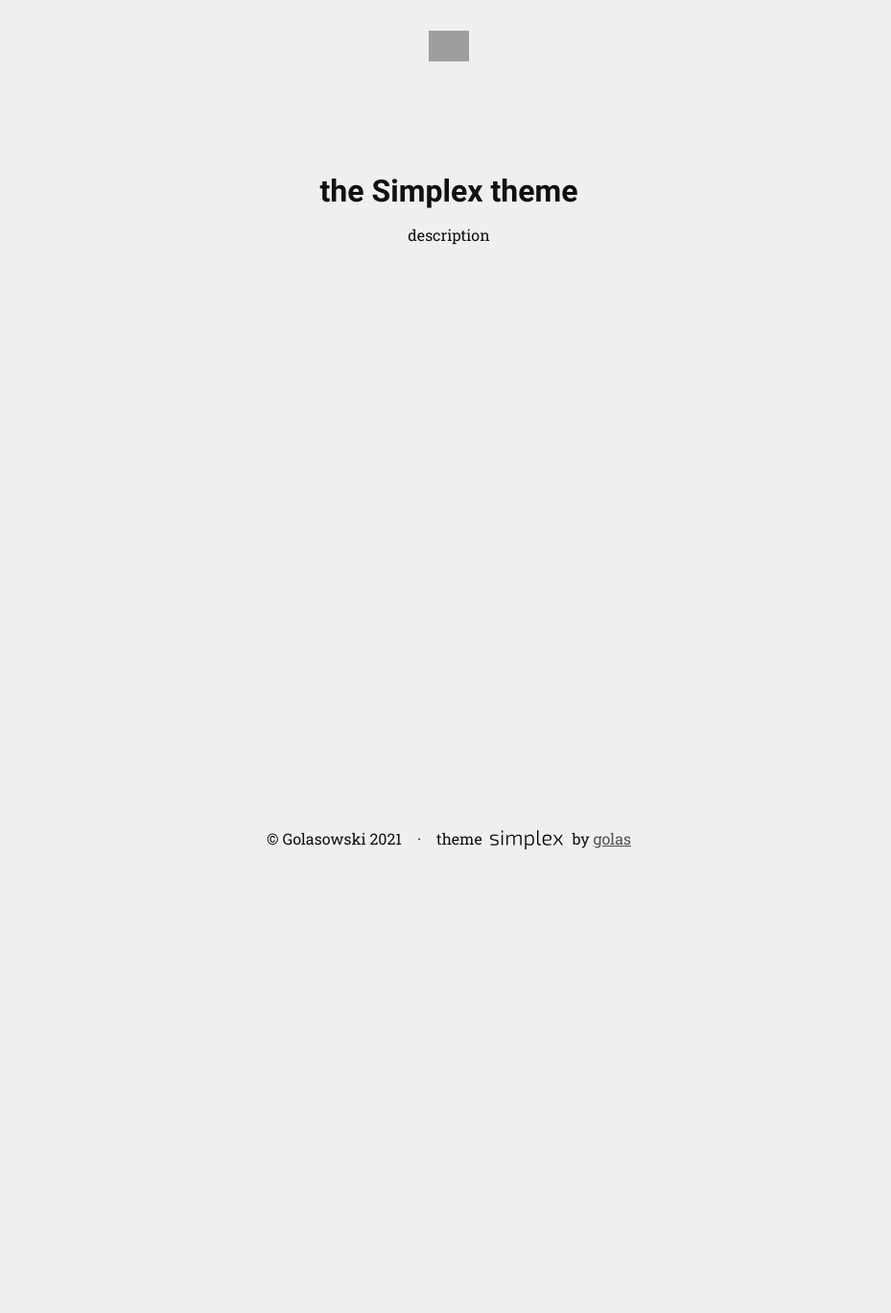
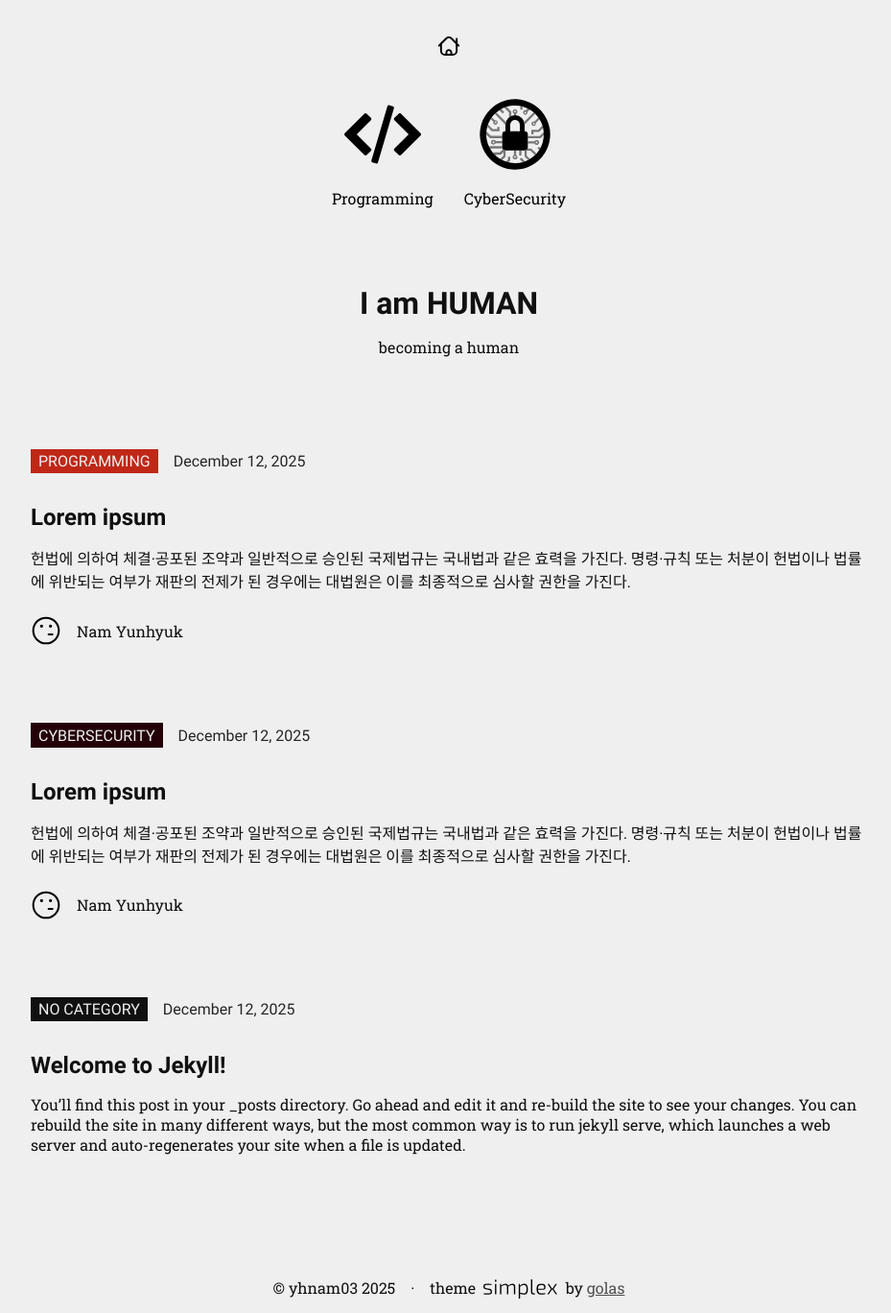
Before and after one commit to yhnam03/yhnam03.github.io, a Jekyll site: the page built from index.markdown, in a window 1280 px wide. Shown: the whole page at 96% size, without its empty margins (172-1101 px from the left). Built offline with Jekyll 4.4.1, drawn with Linux system fonts in a browser that asks for light colours; before the commit the page ends 900 px from its top, so only the background shows below that; grey boxes are pictures that could not be loaded.

Commit message:
blog setting & test page upload

```diff
--- a/Gemfile
+++ b/Gemfile
@@ -6,3 +6,8 @@ gemspec
 # Ensure stdlib gems required by some libraries are available as gems
 gem "bigdecimal"
 gem "logger"
+
+# How to Installation
+# The theme is declared in the gemspec; do NOT declare it again here.
+# If you want to install the theme as a gem for local builds, remove the
+# `gemspec` line above and add `gem "jekyll-theme-simplex"` instead.
--- /dev/null
+++ b/_category/cybersecurity.md
@@ -0,0 +1,6 @@
+---
+category: [Cybersecurity] # 👈 게시글에 사용할 카테고리 ID
+hue: var(--c-themeHueBrown) # 카테고리에 사용할 색상
+title: CyberSecurity      # 메뉴 및 페이지 제목
+description: 정보보안 관련 Article 모음입니다.
+---
--- /dev/null
+++ b/_category/programming.md
@@ -0,0 +1,6 @@
+---
+category: [Programming] # 👈 게시글에 사용할 카테고리 ID
+hue: var(--c-themeHueRed) # 카테고리에 사용할 색상
+title: Programming      # 메뉴 및 페이지 제목
+description: 프로그래밍 관련 Article 모음입니다.
+---
--- a/_config.yml
+++ b/_config.yml
@@ -1,9 +1,11 @@
-title: the Simplex theme
-logo_img: /assets/img/icons/golasblog_logo.svg
+title: I am HUMAN
+logo_img: /assets/img/icons/home.svg
 favicon: /assets/favicon.ico
-description: description
+description: becoming a human
 global_tags: jekyll theme simplex golasblog responsive html5
-copyright: © Golasowski 2021
+copyright: © yhnam03 2025
+
+theme: jekyll-theme-simplex
 
 sass:
     style: compressed
--- /dev/null
+++ b/_data/nav.yaml
@@ -0,0 +1,16 @@
+- title: Programming # 메뉴 항목 제목.
+  url: category/programming.html # 메뉴 항목 URL.
+  icon: assets/img/icons/programming.svg # 메뉴 항목 아이콘.
+  hue: "var(--c-themeHueOrange)" # 메뉴 항목 색상 (Note [1] 참조).
+  # subnav: # 서브메뉴 정의 (Note [2] 참조).
+  #     - title: C++
+  #       url: category/cpp.html
+  #       hue: "var(--c-themeHueOrange)"
+        # subnav: # 또 다른 서브메뉴
+        #     - title: Libraries
+        #       url: libs.html
+        #       hue: "var(--c-themeHueBlue)"
+- title: CyberSecurity
+  url: category/cybersecurity.html
+  icon: assets/img/icons/cybersecurity.svg
+  hue: "var(--c-themeHueOrange)"
--- /dev/null
+++ b/_posts/2025-12-12-cybersecurity-test.md
@@ -0,0 +1,18 @@
+---
+layout: post # 변경하지 마세요.
+category: [Cybersecurity] # 하나, 둘 이상의 카테고리 또는 없음.
+title: "Lorem ipsum" # 아티클 제목.
+author: HUMAN # 저자의 닉네임 (위에서 정의한 nick과 일치해야 함).
+# nextPart: # 다음 글 경로.
+# prevPart: # 이전 글 경로.
+date: 2025-12-12 12:16
+og_image: assets/example.png # Open Graph 미리 보기 이미지.
+og_description: "Example description." # Open Graph 설명.
+---
+헌법에 의하여 체결·공포된 조약과 일반적으로 승인된 국제법규는 국내법과 같은 효력을 가진다. 명령·규칙 또는 처분이 헌법이나 법률에 위반되는 여부가 재판의 전제가 된 경우에는 대법원은 이를 최종적으로 심사할 권한을 가진다.
+
+대한민국의 영토는 한반도와 그 부속도서로 한다. 대통령의 국법상 행위는 문서로써 하며, 이 문서에는 국무총리와 관계 국무위원이 부서한다. 군사에 관한 것도 또한 같다.
+
+이 헌법시행 당시에 이 헌법에 의하여 새로 설치될 기관의 권한에 속하는 직무를 행하고 있는 기관은 이 헌법에 의하여 새로운 기관이 설치될 때까지 존속하며 그 직무를 행한다.
+
+모든 국민은 행위시의 법률에 의하여 범죄를 구성하지 아니하는 행위로 소추되지 아니하며, 동일한 범죄에 대하여 거듭 처벌받지 아니한다. 국가는 법률이 정하는 바에 의하여 재외국민을 보호할 의무를 진다.
--- /dev/null
+++ b/_posts/2025-12-12-programming-test.md
@@ -0,0 +1,18 @@
+---
+layout: post # 변경하지 마세요.
+category: [Programming] # 하나, 둘 이상의 카테고리 또는 없음.
+title: "Lorem ipsum" # 아티클 제목.
+author: HUMAN # 저자의 닉네임 (위에서 정의한 nick과 일치해야 함).
+# nextPart: # 다음 글 경로.
+# prevPart: # 이전 글 경로.
+date: 2025-12-12 12:17
+og_image: assets/example.png # Open Graph 미리 보기 이미지.
+og_description: "Example description." # Open Graph 설명.
+---
+헌법에 의하여 체결·공포된 조약과 일반적으로 승인된 국제법규는 국내법과 같은 효력을 가진다. 명령·규칙 또는 처분이 헌법이나 법률에 위반되는 여부가 재판의 전제가 된 경우에는 대법원은 이를 최종적으로 심사할 권한을 가진다.
+
+대한민국의 영토는 한반도와 그 부속도서로 한다. 대통령의 국법상 행위는 문서로써 하며, 이 문서에는 국무총리와 관계 국무위원이 부서한다. 군사에 관한 것도 또한 같다.
+
+이 헌법시행 당시에 이 헌법에 의하여 새로 설치될 기관의 권한에 속하는 직무를 행하고 있는 기관은 이 헌법에 의하여 새로운 기관이 설치될 때까지 존속하며 그 직무를 행한다.
+
+모든 국민은 행위시의 법률에 의하여 범죄를 구성하지 아니하는 행위로 소추되지 아니하며, 동일한 범죄에 대하여 거듭 처벌받지 아니한다. 국가는 법률이 정하는 바에 의하여 재외국민을 보호할 의무를 진다.
--- /dev/null
+++ b/_posts/2025-12-12-welcome-to-jekyll.md
@@ -0,0 +1,29 @@
+---
+layout: post
+title:  "Welcome to Jekyll!"
+date:   2025-12-12 10:31:26 +0900
+categories: jekyll update
+---
+You’ll find this post in your `_posts` directory. Go ahead and edit it and re-build the site to see your changes. You can rebuild the site in many different ways, but the most common way is to run `jekyll serve`, which launches a web server and auto-regenerates your site when a file is updated.
+
+Jekyll requires blog post files to be named according to the following format:
+
+`YEAR-MONTH-DAY-title.MARKUP`
+
+Where `YEAR` is a four-digit number, `MONTH` and `DAY` are both two-digit numbers, and `MARKUP` is the file extension representing the format used in the file. After that, include the necessary front matter. Take a look at the source for this post to get an idea about how it works.
+
+Jekyll also offers powerful support for code snippets:
+
+{% highlight ruby %}
+def print_hi(name)
+  puts "Hi, #{name}"
+end
+print_hi('Tom')
+#=> prints 'Hi, Tom' to STDOUT.
+{% endhighlight %}
+
+Check out the [Jekyll docs][jekyll-docs] for more info on how to get the most out of Jekyll. File all bugs/feature requests at [Jekyll’s GitHub repo][jekyll-gh]. If you have questions, you can ask them on [Jekyll Talk][jekyll-talk].
+
+[jekyll-docs]: https://jekyllrb.com/docs/home
+[jekyll-gh]:   https://github.com/jekyll/jekyll
+[jekyll-talk]: https://talk.jekyllrb.com/
--- a/assets/style.scss
+++ b/assets/style.scss
@@ -9,22 +9,21 @@
 // Do not change the order of the imports behind this comment.
 
 // GLOBAL VARIABLES
-@import "_variables.scss";
+@import "../_sass/_variables.scss";
 
 // LIQUID CALCULATIONS
-{% for items in site.data.nav %}
-    $s-menuWidth: calc({{ forloop.length }} * (#{$s-menuItemWidth} + #{$s-menuItemPadding} * 2));
-{% endfor %}
+{% assign nav_count = site.data.nav | size %}
+$s-menuWidth: calc({{ nav_count }} * (#{$s-menuItemWidth} + #{$s-menuItemPadding} * 2));
 
 // OTHER IMPORTS
-@import "_mixins.scss";
-@import "_global.scss";
+@import "../_sass/_mixins.scss";
+@import "../_sass/_global.scss";
 
 // Do not change the order of the imports above this comment.
 
-@import "_header.scss";
-@import "_footer.scss";
-@import "_feed.scss";
-@import "_index.scss";
-@import "_post.scss";
-@import "_page.scss";
+@import "../_sass/_header.scss";
+@import "../_sass/_footer.scss";
+@import "../_sass/_feed.scss";
+@import "../_sass/_index.scss";
+@import "../_sass/_post.scss";
+@import "../_sass/_page.scss";
```
Also changed, not shown: _authors/author-nam.md (added, +5 -0 lines), README.md, assets/img/authors/human.svg (added), assets/img/icons/cybersecurity.svg (added), assets/img/icons/home.svg (added), assets/img/icons/programming.svg (added), preview.gif (deleted), previewButtons.png (deleted), previewDark.gif (deleted), previewResponsive.gif (deleted), 1 other file.
